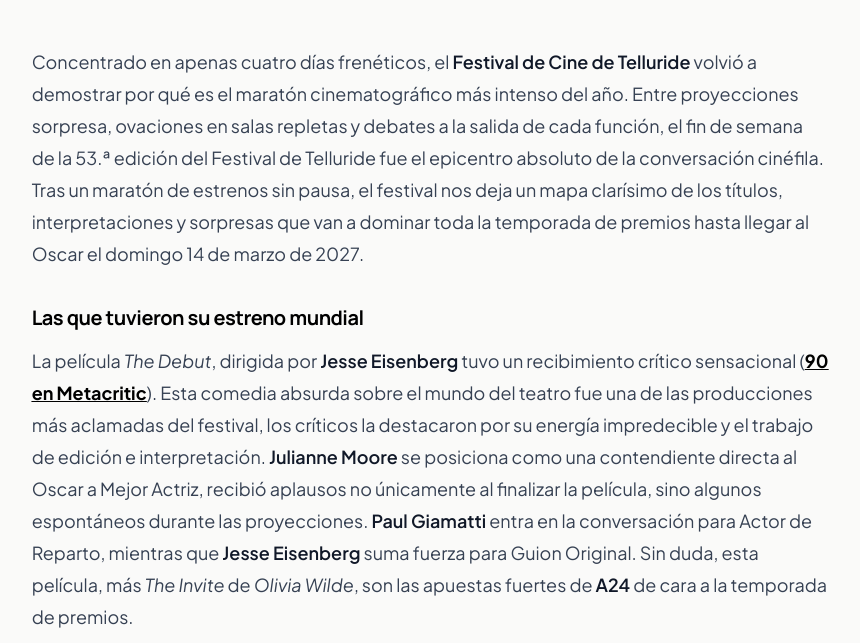
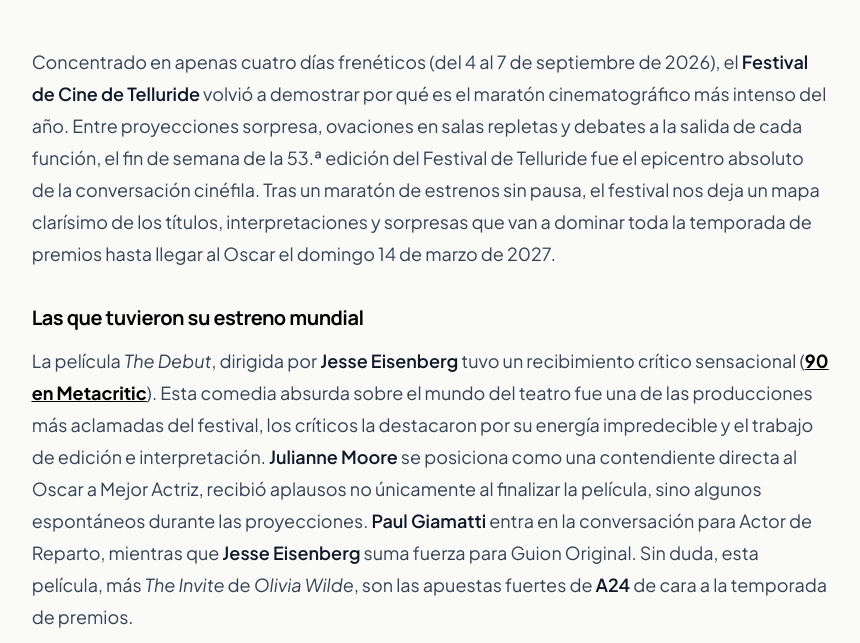
Before and after one commit to luisanzaldo/rutadorada, an Astro site: page /posts/resumen-de-la-53-edicion-del-telluride-film-festival in a window 1280 px wide. Shown: the part 964-1607 px from the top of the page, without its empty margins (105-965 px from the left). Built offline with nearby package versions, Linux system fonts and the light colour scheme; Astro itself is replaced by a stand-in of ours; some packages are replaced by stand-ins of ours; no server answers; the database is empty.

Commit message:
feat: update post **Resumen de la 53.ª edición del Telluride Film Festival**

```diff
--- a/src/content/posts/resumen-de-la-53-edicion-del-telluride-film-festival.md
+++ b/src/content/posts/resumen-de-la-53-edicion-del-telluride-film-festival.md
@@ -13,7 +13,7 @@ readTime: "6 min read"
 tags: ["Telluride"]
 ---
 
-Concentrado en apenas cuatro días frenéticos, el **Festival de Cine de Telluride** volvió a demostrar por qué es el maratón cinematográfico más intenso del año. Entre proyecciones sorpresa, ovaciones en salas repletas y debates a la salida de cada función, el fin de semana de la 53.ª edición del Festival de Telluride fue el epicentro absoluto de la conversación cinéfila. Tras un maratón de estrenos sin pausa, el festival nos deja un mapa clarísimo de los títulos, interpretaciones y sorpresas que van a dominar toda la temporada de premios hasta llegar al Oscar el domingo 14 de marzo de 2027.
+Concentrado en apenas cuatro días frenéticos (del 4 al 7 de septiembre de 2026), el **Festival de Cine de Telluride** volvió a demostrar por qué es el maratón cinematográfico más intenso del año. Entre proyecciones sorpresa, ovaciones en salas repletas y debates a la salida de cada función, el fin de semana de la 53.ª edición del Festival de Telluride fue el epicentro absoluto de la conversación cinéfila. Tras un maratón de estrenos sin pausa, el festival nos deja un mapa clarísimo de los títulos, interpretaciones y sorpresas que van a dominar toda la temporada de premios hasta llegar al Oscar el domingo 14 de marzo de 2027.
 
 ### **Las que tuvieron su estreno mundial**
 
```
